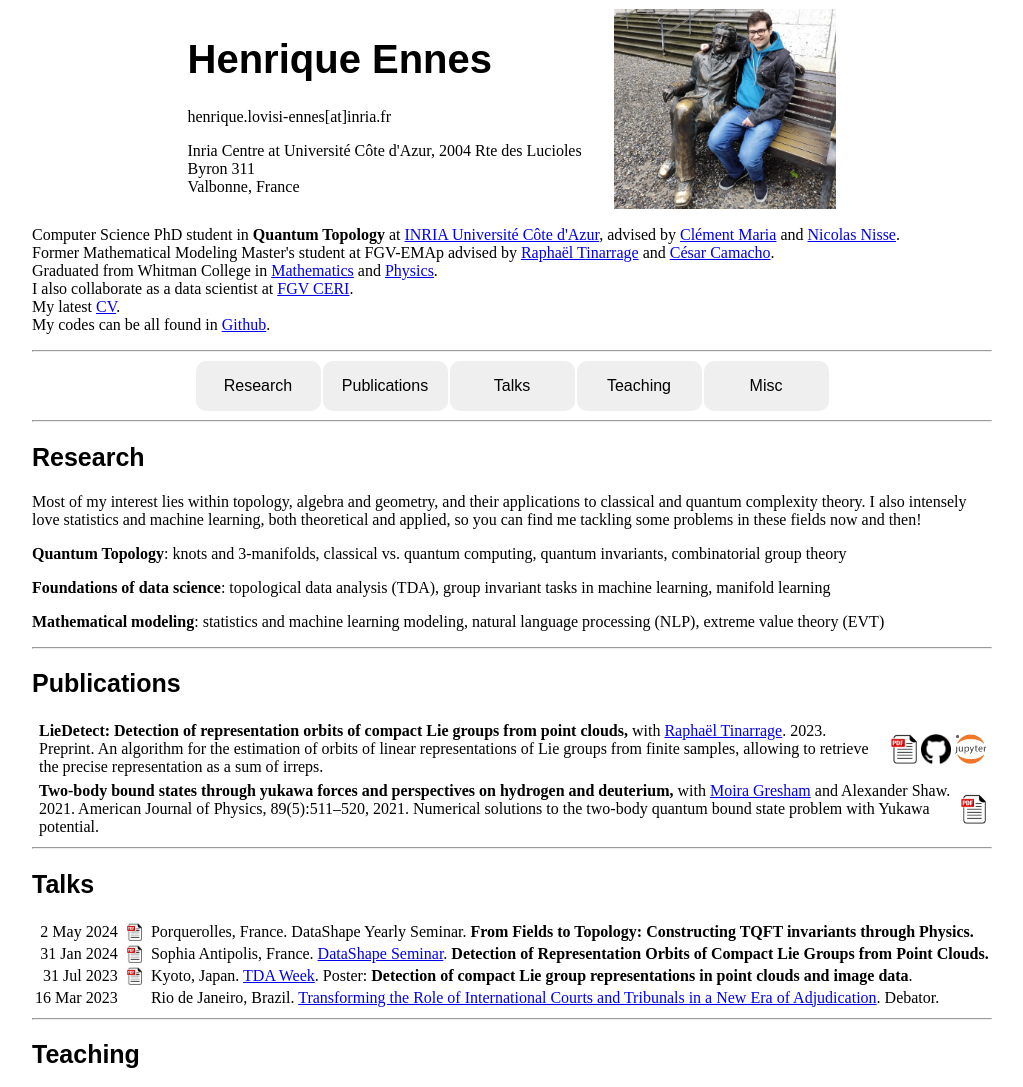
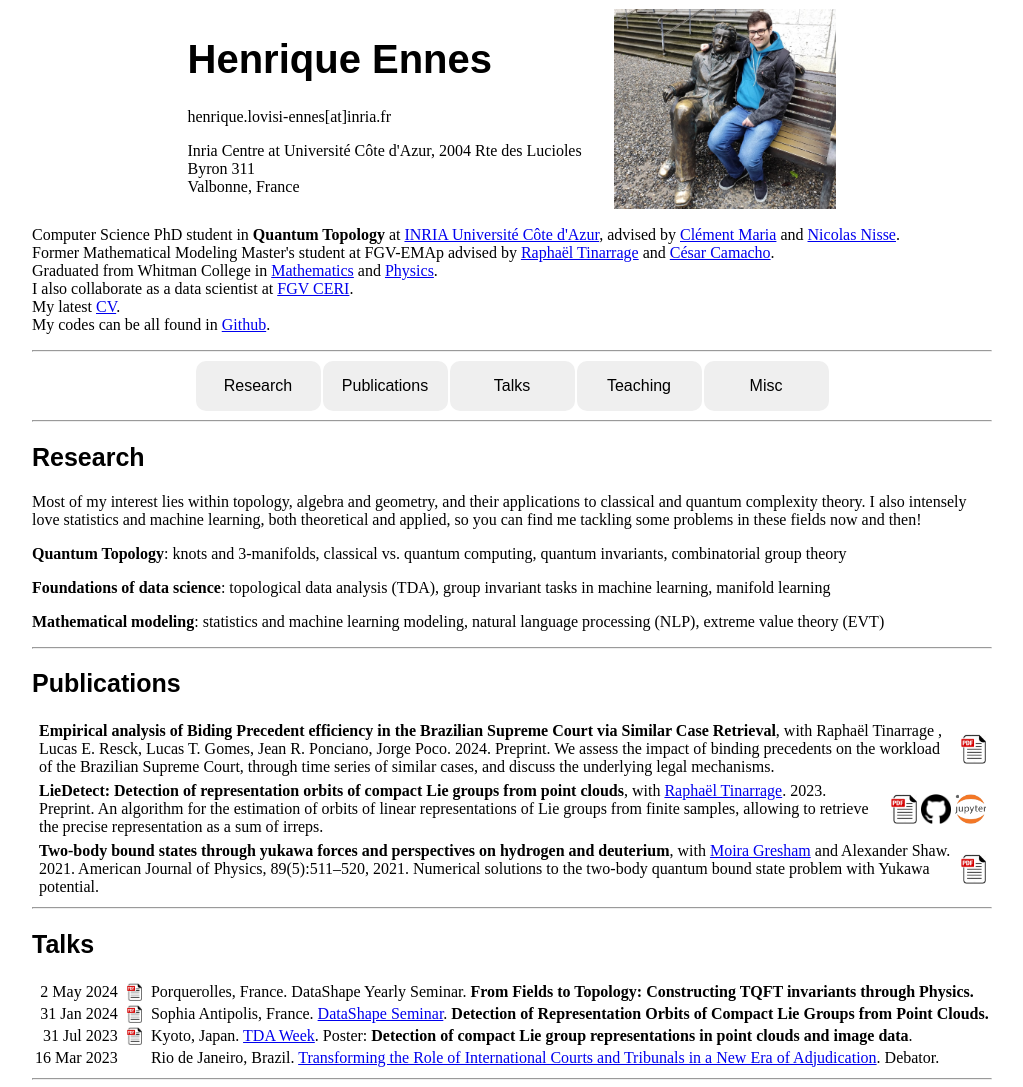
Before and after one commit to HLovisiEnnes/website, a plain HTML site: page index.html in a window 1280 px wide. Shown: the top 1087 px of the page, without its empty margins (128-1151 px from the left). Drawn offline with Linux system fonts and the light colour scheme; a script that the page names is missing.

Commit message:
Update index.html

```diff
--- a/index.html
+++ b/index.html
@@ -56,7 +56,25 @@
             <td>
             </td>
             <td>
-                <p><b>LieDetect: Detection of representation orbits of compact Lie groups from point clouds,</b> with <a href="https://raphaeltinarrage.github.io/" target="_blank">Raphaël Tinarrage</a>. 2023.
+                <p><b>Empirical analysis of Biding Precedent efficiency in the Brazilian Supreme Court via Similar Case Retrieval</b>, with Raphaël Tinarrage , Lucas E. Resck, Lucas T. Gomes, Jean R. Ponciano, Jorge Poco. 2024.
+        Preprint.
+        We assess the impact of binding precedents on the workload of the Brazilian Supreme Court, through time series of similar cases, and discuss the underlying legal mechanisms.</p>
+            </td>
+            <td>
+                <table>
+                    <tr>
+                        <td><a href="https://arxiv.org/abs/2407.07004" target="_Blank"><img src="./assets/icon_document.jpg" id="icon_research_meta"></a></td>
+            </table>
+            </td>
+        </tr>
+
+    </table>
+    <table>
+        <tr>
+            <td>
+            </td>
+            <td>
+                <p><b>LieDetect: Detection of representation orbits of compact Lie groups from point clouds</b>, with <a href="https://raphaeltinarrage.github.io/" target="_blank">Raphaël Tinarrage</a>. 2023.
         Preprint.
                 An algorithm for the estimation of orbits of linear representations of Lie groups from finite samples,
                 allowing to retrieve the precise representation as a sum of irreps.</p>
@@ -65,7 +83,7 @@
                 <table>
                     <tr>
                         <td><a href="https://arxiv.org/abs/2309.03086" target="_Blank"><img src="./assets/icon_document.jpg" id="icon_research_meta"></a></td>
-                    <td><a href="https://arxiv.org/abs/2309.03086" target="_Blank"><img src="./assets/icon_github.png" id="icon_research_meta"></a></td>
+                    <td><a href="https://github.com/HLovisiEnnes/LieDetect" target="_Blank"><img src="./assets/icon_github.png" id="icon_research_meta"></a></td>
                     <td><a href="https://github.com/HLovisiEnnes/LieDetect" target="_Blank"><img src="./assets/icon_jupyter.png" id="icon_research_meta"></a></td></tr>
             </table>
             </td>
@@ -78,7 +96,7 @@
             </td>
             <td>
                 <p><b>Two-body bound
-                    states through yukawa forces and perspectives on hydrogen and deuterium,</b> with <a href="http://people.whitman.edu/~gresham/index.html" target="_blank">Moira Gresham</a> and Alexander Shaw. 2021. American
+                    states through yukawa forces and perspectives on hydrogen and deuterium</b>, with <a href="http://people.whitman.edu/~gresham/index.html" target="_blank">Moira Gresham</a> and Alexander Shaw. 2021. American
                     Journal of Physics, 89(5):511–520, 2021.
                     Numerical solutions to the two-body quantum bound state problem with Yukawa potential.</p>
             </td>
```
